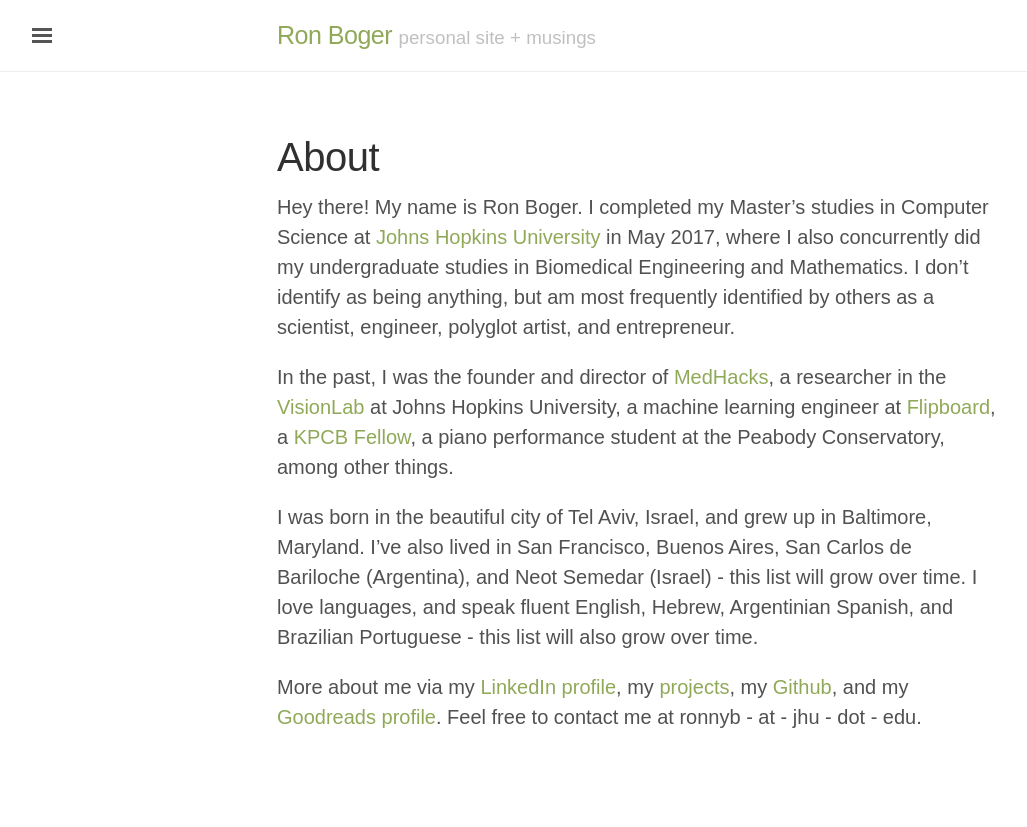
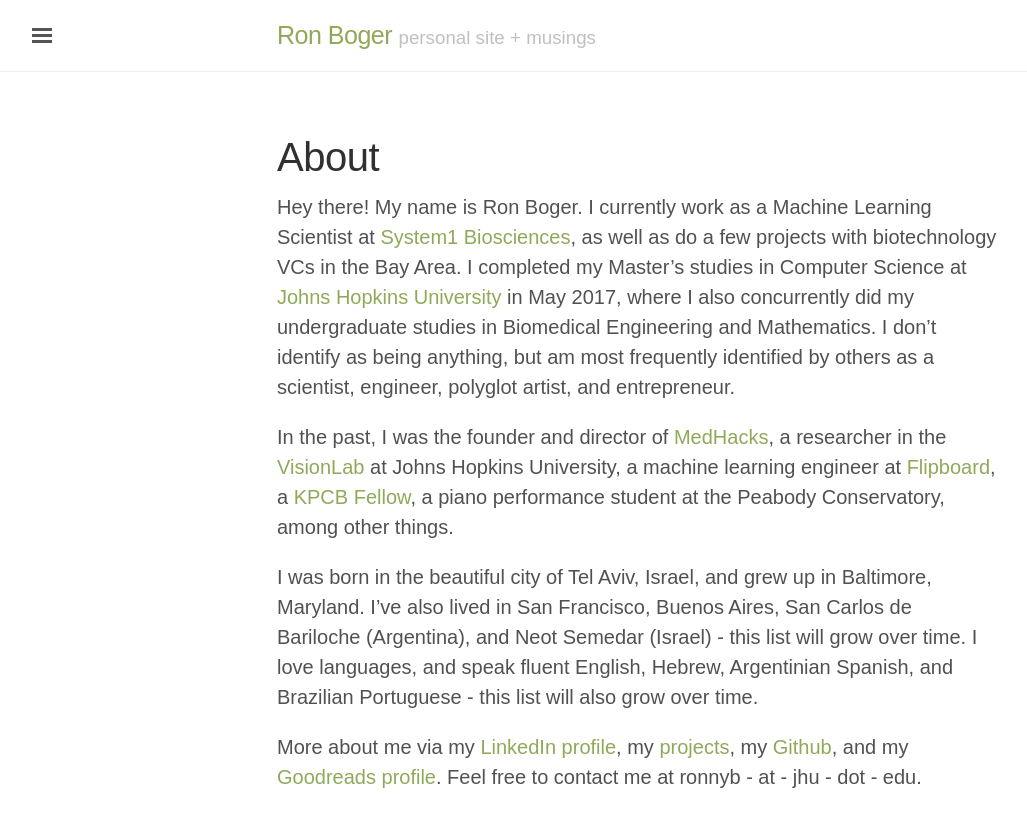
Before and after one commit to ronboger/ronboger.github.io, a Jekyll site: the page built from about.md, in a window 1280 px wide. Shown: the top 827 px of the page, without its empty margins (3-1030 px from the left). Built offline with Jekyll 4.4.1, drawn with Linux system fonts in a browser that asks for light colours.

```diff
--- a/about.md
+++ b/about.md
@@ -3,7 +3,7 @@ layout: page
 title: About
 ---
 
-Hey there! My name is Ron Boger. I completed my Master's studies in Computer Science at [Johns Hopkins University](http://jhu.edu) in May 2017, where I also concurrently did my undergraduate studies in Biomedical Engineering and Mathematics. I don't identify as being anything, but am most frequently identified by others as a scientist, engineer, polyglot artist, and entrepreneur.
+Hey there! My name is Ron Boger. I currently work as a Machine Learning Scientist at [System1 Biosciences](https://system1.bio), as well as do a few projects with biotechnology VCs in the Bay Area. I completed my Master's studies in Computer Science at [Johns Hopkins University](http://jhu.edu) in May 2017, where I also concurrently did my undergraduate studies in Biomedical Engineering and Mathematics. I don't identify as being anything, but am most frequently identified by others as a scientist, engineer, polyglot artist, and entrepreneur.
 
 In the past, I was the founder and director of [MedHacks](http://medhacks.org), a researcher in the [VisionLab](http://vision.jhu.edu) at Johns Hopkins University, a machine learning engineer at [Flipboard](http://about.flipboard.com), a [KPCB Fellow](http://kpcbfellows.com), a piano performance student at the Peabody Conservatory, among other things.
 
```
Also changed, not shown: now.md (+1 -1 lines), public/photos/sibscous.jpg (added), 1 other file.
